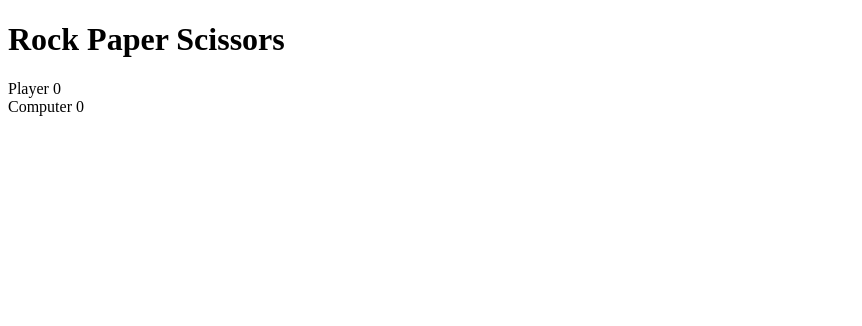
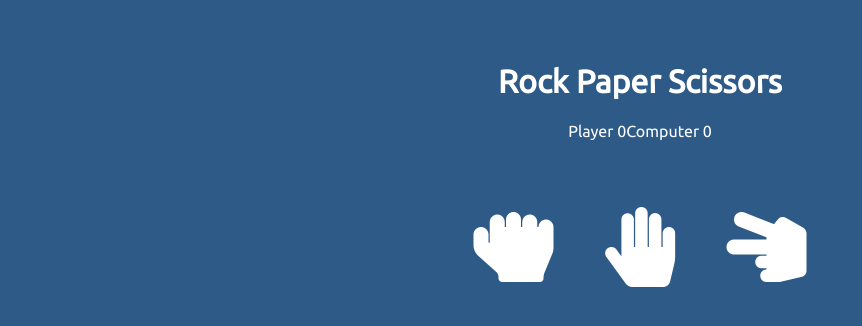
Before and after one commit to Faris-07/rock-paper-scissors, a plain HTML site: page index.html in a window 1280 px wide. Shown: the whole page, without its empty margins (0-862 px from the left). Drawn offline with Linux system fonts and the light colour scheme.

Commit message:
Add styling to body and choice section

```diff
--- a/assets/css/style.css
+++ b/assets/css/style.css
@@ -0,0 +1,35 @@
+body {
+    background-color: #2E5A88;
+    color: #fff;
+    font-family: 'Ubuntu', sans-serif;
+    min-height: 100vh;
+}
+
+h1 {
+    display: flex;
+    justify-content: center;
+    margin-top: 5%;
+}
+
+.score-board {
+    display: flex;
+    justify-content: center;
+}
+
+.choices {
+    display: flex;
+    justify-content: center;
+    margin-top: 5%;
+}
+
+.choice {
+    color: #fff;
+    background: none;
+    border: none;
+    font-size: 5rem;
+    flex-basis: 10%;
+}
+
+.choice:hover {
+    color: #FFA500;
+}
--- a/index.html
+++ b/index.html
@@ -31,7 +31,9 @@
     </div>
 
     <div class="choices">
-
+        <button class="choice" data-selection="rock"><i class="fas fa-hand-rock"></i></button>
+        <button class="choice" data-selection="paper"><i class="fas fa-hand-paper"></i></button>
+        <button class="choice" data-selection="scissors"><i class="fas fa-hand-scissors"></i></button>
     </div>
 
 
```
